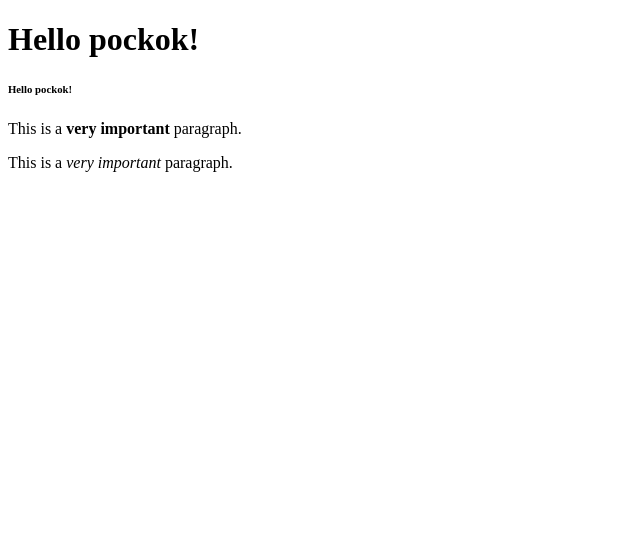
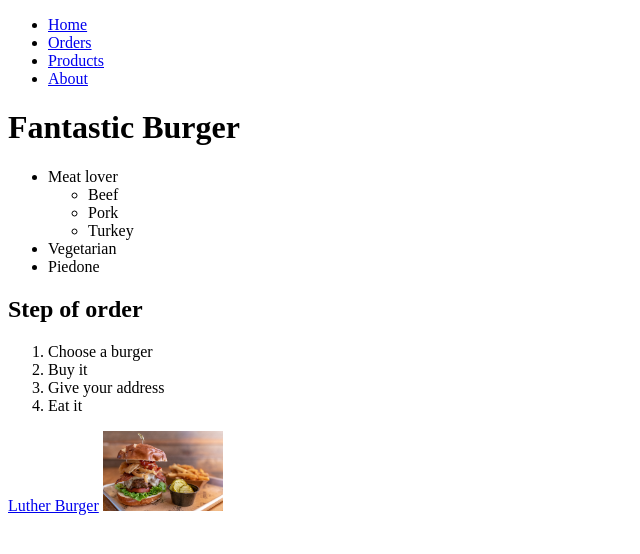
Before and after one commit to peterszoke1976/newStart, a plain HTML site: page index.html in a window 1280 px wide. Shown: the whole page, without its empty margins (0-640 px from the left). Drawn offline with Linux system fonts and the light colour scheme.

Commit message:
second commit

```diff
--- a/index.html
+++ b/index.html
@@ -1,22 +1,56 @@
 <!DOCTYPE html>
 <html lang="en">
+
 <head>
     <meta charset="UTF-8">
     <meta name="viewport" content="width=device-width, initial-scale=1.0">
     <title>New start</title>
 </head>
+
 <body>
-    <h1>
-        Hello pockok!
-    </h1>
-    <h6>
-        Hello pockok!
-    </h6>
-    <p>
-        This is a <strong>very important</strong> paragraph.
-    </p>
-    <p>
-        This is a <em>very important</em> paragraph.
-    </p>
+    <ul>
+        <li>
+            <a href="/">Home</a>
+        </li>
+        <li>
+            <a href="/pages/orders.html">Orders</a>
+        </li>
+        <li>
+            <a href="/pages/products.html">Products</a>
+        </li>
+        <li>
+            <a href="/about.html">About</a>
+        </li>
+    </ul>
+
+    <h1>Fantastic Burger</h1>
+    <ul>
+        <li>Meat lover
+            <ul>
+                <li>Beef</li>
+                <li>Pork</li>
+                <li>Turkey</li>
+            </ul>
+        </li>
+        <li>Vegetarian</li>
+        <li>Piedone</li>
+    </ul>
+
+    <h2>Step of order</h2>
+
+    <ol>
+        <li>Choose a burger</li>
+        <li>Buy it</li>
+        <li>Give your address</li>
+        <li>Eat it</li>
+    </ol>
+
+    <a href="https://en.wikipedia.org/wiki/Luther_Burger">Luther Burger</a>
+    <a target="blank" href="https://en.wikipedia.org/wiki/Luther_Burger">
+        <img width="120" src="/img/burger.jpg" alt="Tasty burger">
+    </a>
+
+
 </body>
+
 </html>
```
Also changed, not shown: about.html (added, +64 -0 lines), pages/orders.html (added, +27 -0 lines), pages/products.html (added, +25 -0 lines), img/burger.jpg (added).
